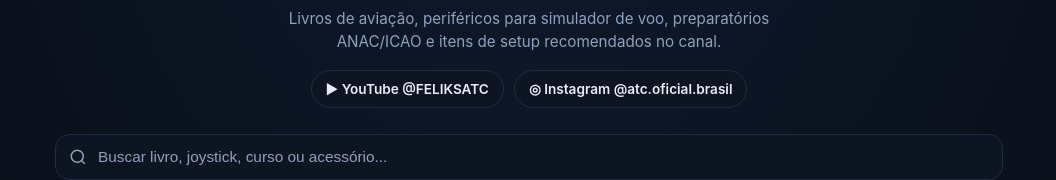
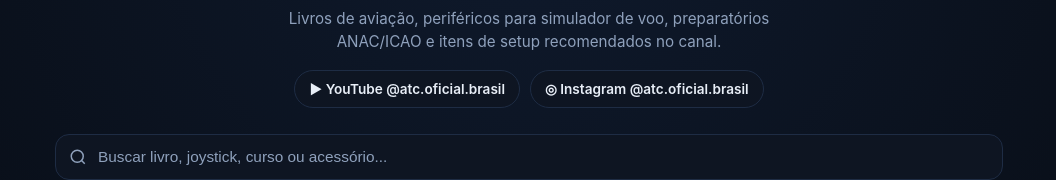
Before and after one commit to atc-oficial/vitrine, a plain HTML site: page index.html in a window 1280 px wide. Shown: the part 124-304 px from the top of the page, without its empty margins (111-1167 px from the left). Drawn offline with Linux system fonts and the light colour scheme.

Commit message:
Update index.html

```diff
--- a/index.html
+++ b/index.html
@@ -352,8 +352,8 @@
         Livros de aviação, periféricos para simulador de voo, preparatórios ANAC/ICAO e itens de setup recomendados no canal.
       </p>
       <div class="social-row">
-        <a class="social-link" href="https://youtube.com/@FELIKSATC" target="_blank" rel="noopener noreferrer">
-          ▶ YouTube @FELIKSATC
+        <a class="social-link" href="https://youtube.com/@atc.oficial.brasil" target="_blank" rel="noopener noreferrer">
+          ▶ YouTube @atc.oficial.brasil
         </a>
         <a class="social-link" href="https://instagram.com/atc.oficial.brasil" target="_blank" rel="noopener noreferrer">
           ◎ Instagram @atc.oficial.brasil
```
